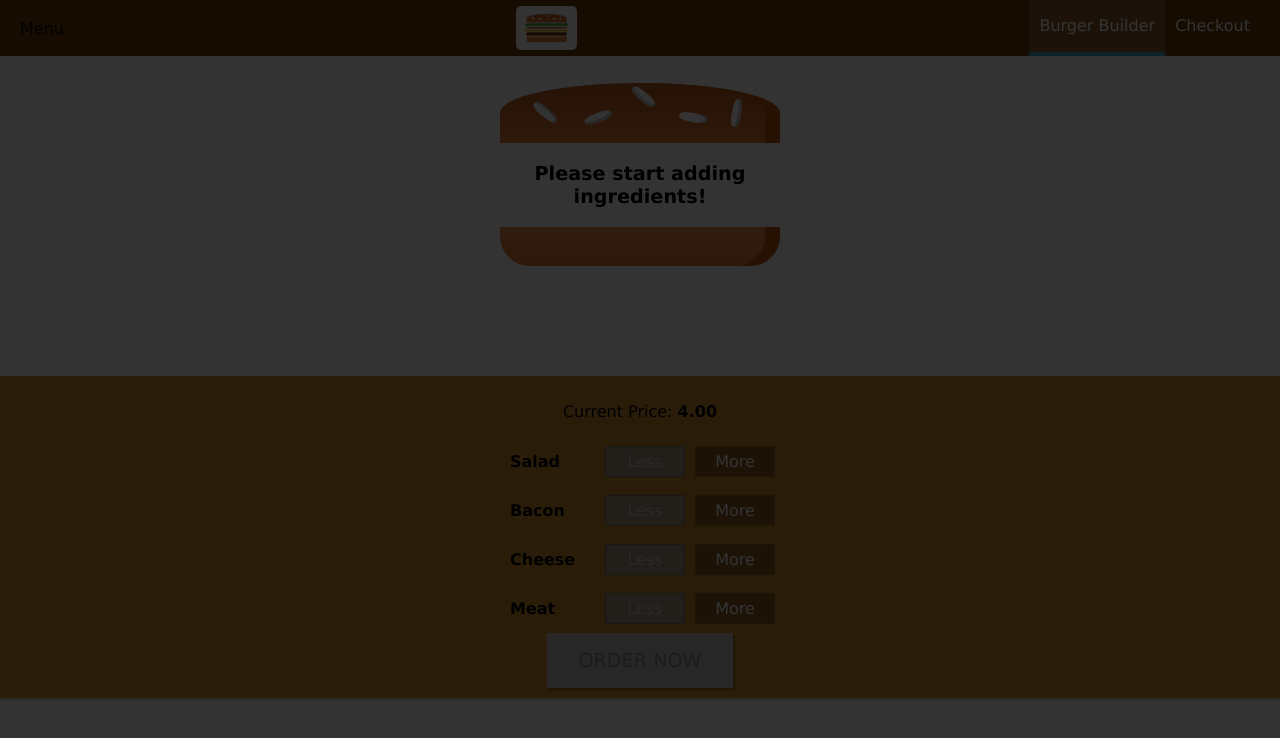
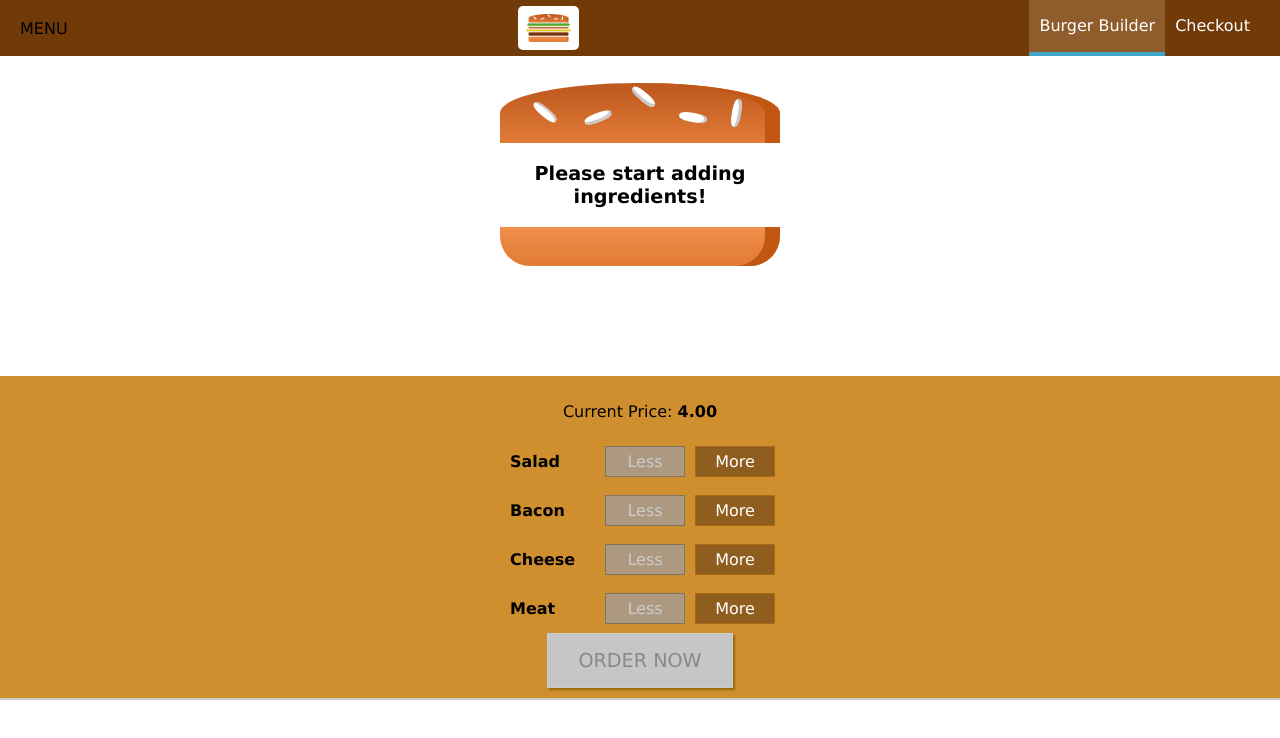
Before and after one commit to Eleazarcaz/burger-builder, a React app: page / in a window 1280 px wide. Shown: the top 738 px of the page. Built offline with nearby package versions, Linux system fonts and the light colour scheme.

Commit message:
Agregando Sidedrawer toggle button

```diff
--- a/src/components/Layout/Layout.jsx
+++ b/src/components/Layout/Layout.jsx
@@ -6,17 +6,23 @@ import SideDrawer from '../Navigation/SideDrawer/SideDrawer';
 
 class Layout extends React.Component {
   state = {
-    showSideDrawer: true,
+    showSideDrawer: false,
   };
 
   sideDrawerCloseHandler = () => {
     this.setState({ showSideDrawer: false });
   };
 
+  sideDrawerToggleHandler = () => {
+    this.setState((prevState) => {
+      return { showSideDrawer: !prevState.showSideDrawer };
+    });
+  };
+
   render() {
     return (
       <Auxiliar>
-        <Toolbar />
+        <Toolbar drawerToggleClicked={this.sideDrawerToggleHandler} />
         <SideDrawer
           open={this.state.showSideDrawer}
           closed={this.sideDrawerCloseHandler}
--- /dev/null
+++ b/src/components/Navigation/SideDrawer/DrawerToggle/DrawerToggle.jsx
@@ -0,0 +1,5 @@
+import React from 'react';
+
+const DrawerToggle = (props) => <div onClick={props.clicked}>MENU</div>;
+
+export default DrawerToggle;
--- a/src/components/Navigation/Toolbar/Toolbar.jsx
+++ b/src/components/Navigation/Toolbar/Toolbar.jsx
@@ -2,10 +2,11 @@ import React from 'react';
 import classes from './Toolbar.module.css';
 import Logo from '../../Logo/Logo';
 import NavigationItems from '../NavigationItems/NavigationItems';
+import DrawerToggle from '../SideDrawer/DrawerToggle/DrawerToggle';
 
 const Toolbar = (props) => (
   <header className={classes.Toolbar}>
-    <div>Menu</div>
+    <DrawerToggle clicked={props.drawerToggleClicked} />
     <div className={classes.Logo}>
       <Logo />
     </div>
```
